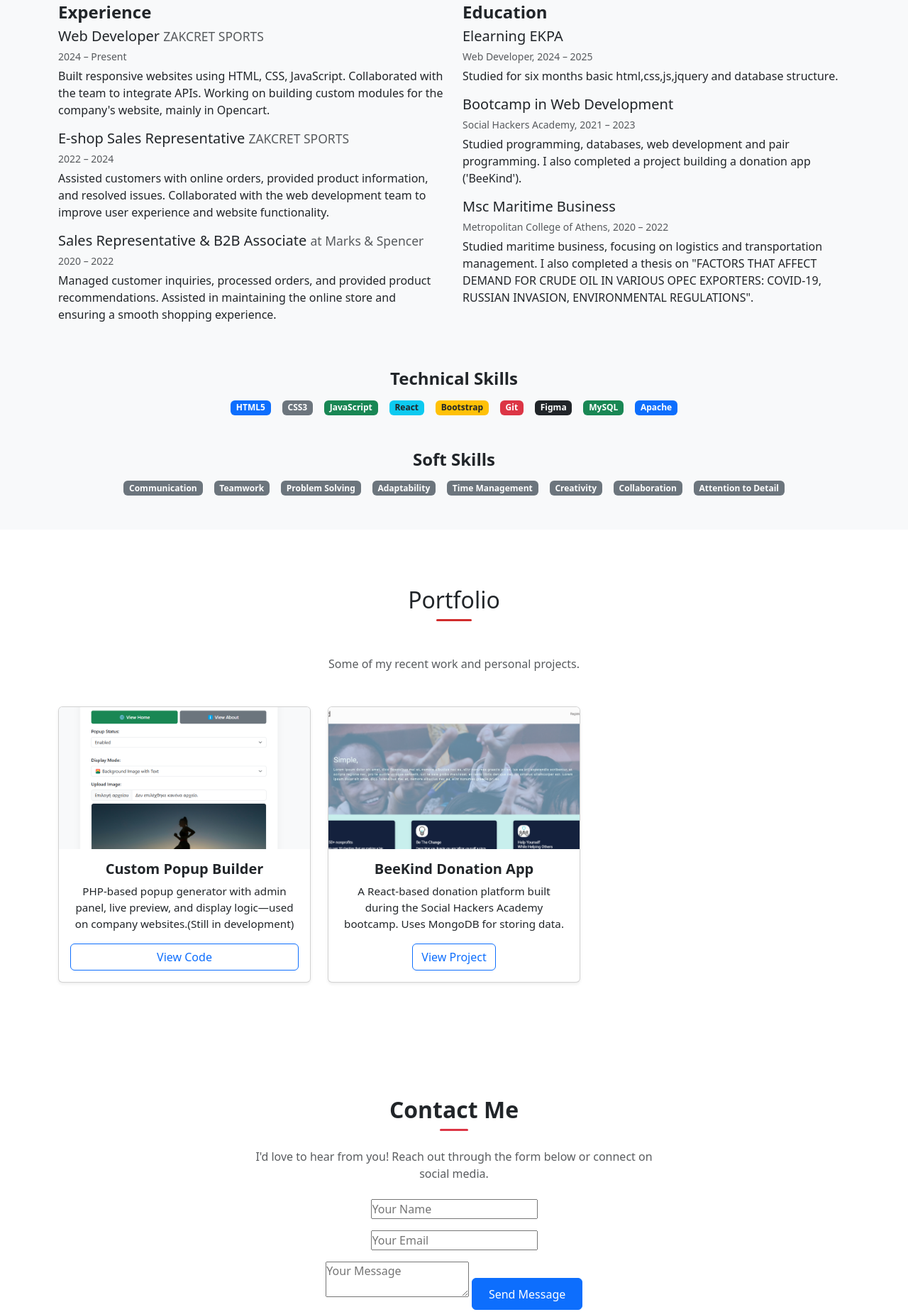
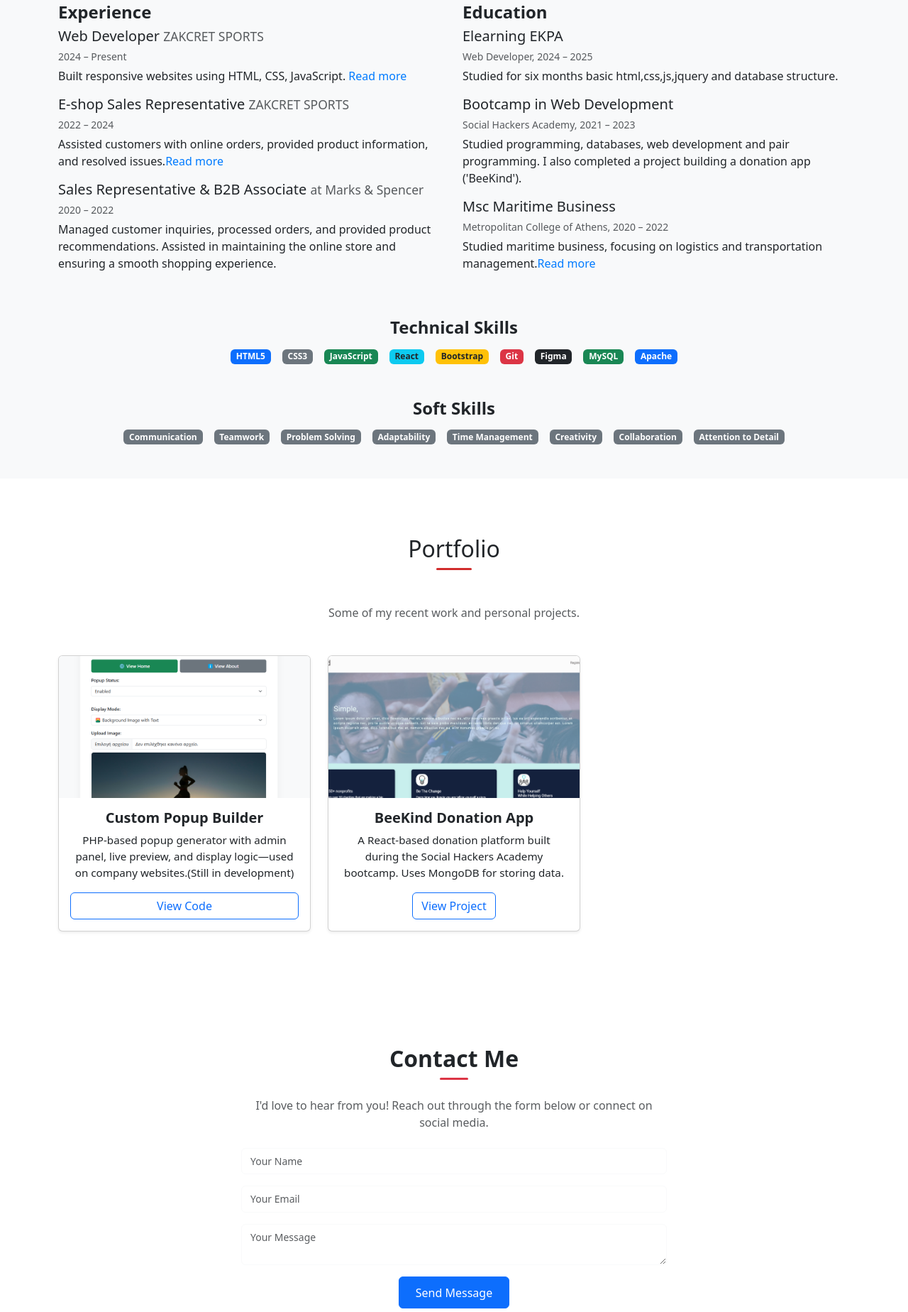
Before and after one commit to iris-zaf/irisportfolio, a plain HTML site: page index.html in a window 1280 px wide. Shown: the part 1275-3123 px from the top of the page at 71% size. Drawn offline with nearby package versions, Linux system fonts and the light colour scheme.

Commit message:
read more

```diff
--- a/css/style.css
+++ b/css/style.css
@@ -259,8 +259,8 @@ section {
 
 #contact form .form-control {
   border-radius: 6px;
-  font-size: 0.95rem;
-  padding: 0.75rem 1rem;
+  font-size: 0.875rem;
+  padding: 0.45rem 0.75rem;
   margin-bottom: 1rem;
   border: 1px solid #f9fafb;
 }
@@ -284,7 +284,22 @@ section {
 #contact .contact-links a:hover {
   text-decoration: underline;
 }
+.form-wrapper {
+  max-width: 600px;
+  margin: 0 auto;
+}
+.more-text {
+  display: none;
+}
 
+.read-more-btn {
+  background: none;
+  border: none;
+  color: var(--color-primary);
+  cursor: pointer;
+  font-weight: 500;
+  padding-left: 0;
+}
 /* Dark Mode */
 .dark-mode #contact {
   background-color: #181818;
--- a/index.html
+++ b/index.html
@@ -119,11 +119,13 @@
                 <small class="text-muted">ZAKCRET SPORTS</small>
               </h5>
               <p class="text-muted mb-1"><small>2024 – Present</small></p>
-              <p>
+              <p class="job-description">
                 Built responsive websites using HTML, CSS, JavaScript.
+                <span class="more-text">
                   Collaborated with the team to integrate APIs. Working on
                   building custom modules for the company's website, mainly in
-                Opencart.
+                  Opencart.</span
+                ><button class="read-more-btn">Read more</button>
               </p>
             </div>
             <div class="mb-3">
@@ -132,11 +134,12 @@
                 <small class="text-muted">ZAKCRET SPORTS</small>
               </h5>
               <p class="text-muted mb-1"><small>2022 – 2024</small></p>
-              <p>
+              <p class="job-description">
                 Assisted customers with online orders, provided product
-                information, and resolved issues. Collaborated with the web
-                development team to improve user experience and website
-                functionality.
+                information, and resolved issues.<span class="more-text">
+                  Collaborated with the web development team to improve user
+                  experience and website functionality.</span
+                ><button class="read-more-btn">Read more</button>
               </p>
             </div>
             <div class="mb-3">
@@ -182,11 +185,13 @@
               <p class="text-muted mb-1">
                 <small>Metropolitan College of Athens, 2020 – 2022</small>
               </p>
-              <p>
+              <p class="job-description">
                 Studied maritime business, focusing on logistics and
-                transportation management. I also completed a thesis on "FACTORS
-                THAT AFFECT DEMAND FOR CRUDE OIL IN VARIOUS OPEC EXPORTERS:
-                COVID-19, RUSSIAN INVASION, ENVIRONMENTAL REGULATIONS".
+                transportation management.<span class="more-text">
+                  I also completed a thesis on "FACTORS THAT AFFECT DEMAND FOR
+                  CRUDE OIL IN VARIOUS OPEC EXPORTERS: COVID-19, RUSSIAN
+                  INVASION, ENVIRONMENTAL REGULATIONS".</span
+                ><button class="read-more-btn">Read more</button>
               </p>
             </div>
           </div>
@@ -302,51 +307,50 @@
           on social media.
         </p>
 
+        <div class="form-wrapper mx-auto">
           <form
             action="https://formsubmit.co/iriskalogirou1@gmail.com"
             method="POST"
           >
-          <!-- Required: Add this to redirect to thank you page -->
+            <!-- Hidden inputs -->
             <input
               type="hidden"
               name="_redirect"
               value="https://irissportfolio.netlify.app/thankyou.html"
             />
-
-          <!-- Disable CAPTCHA -->
             <input type="hidden" name="_captcha" value="false" />
-          <!-- Spam protection (honeypot) -->
             <input type="text" name="_honey" style="display: none" />
 
-          <!-- Optional: Anti-spam -->
+            <!-- Styled input fields -->
             <div class="mb-3">
-            <input type="text" name="_honey" style="display: none" />
-          </div>
-          <div class="mb-3">
-            <input type="hidden" name="_captcha" value="false" />
-          </div>
-
-          <!-- Your visible fields -->
-          <div class="mb-3">
-            <input type="text" name="name" placeholder="Your Name" required />
+              <input
+                type="text"
+                name="name"
+                class="form-control"
+                placeholder="Your Name"
+                required
+              />
             </div>
             <div class="mb-3">
               <input
                 type="email"
                 name="email"
+                class="form-control"
                 placeholder="Your Email"
                 required
               />
             </div>
+            <div class="mb-3">
               <textarea
                 name="message"
+                class="form-control"
                 placeholder="Your Message"
                 required
               ></textarea>
-
+            </div>
             <button type="submit" class="btn btn-primary">Send Message</button>
           </form>
-
+        </div>
         <div class="mt-4">
           <a
             href="mailto:iriskalogirou1@gmail.com"
@@ -375,6 +379,16 @@
       document.getElementById("toggle-dark").addEventListener("click", () => {
         document.body.classList.toggle("dark-mode");
       });
+
+      document.querySelectorAll(".read-more-btn").forEach((btn) => {
+        btn.addEventListener("click", () => {
+          const moreText = btn.previousElementSibling;
+          moreText.style.display =
+            moreText.style.display === "inline" ? "none" : "inline";
+          btn.textContent =
+            btn.textContent === "Read more" ? "Read less" : "Read more";
+        });
+      });
     </script>
   </body>
 </html>
```
Lines whose indentation alone changed are shown as unchanged.
